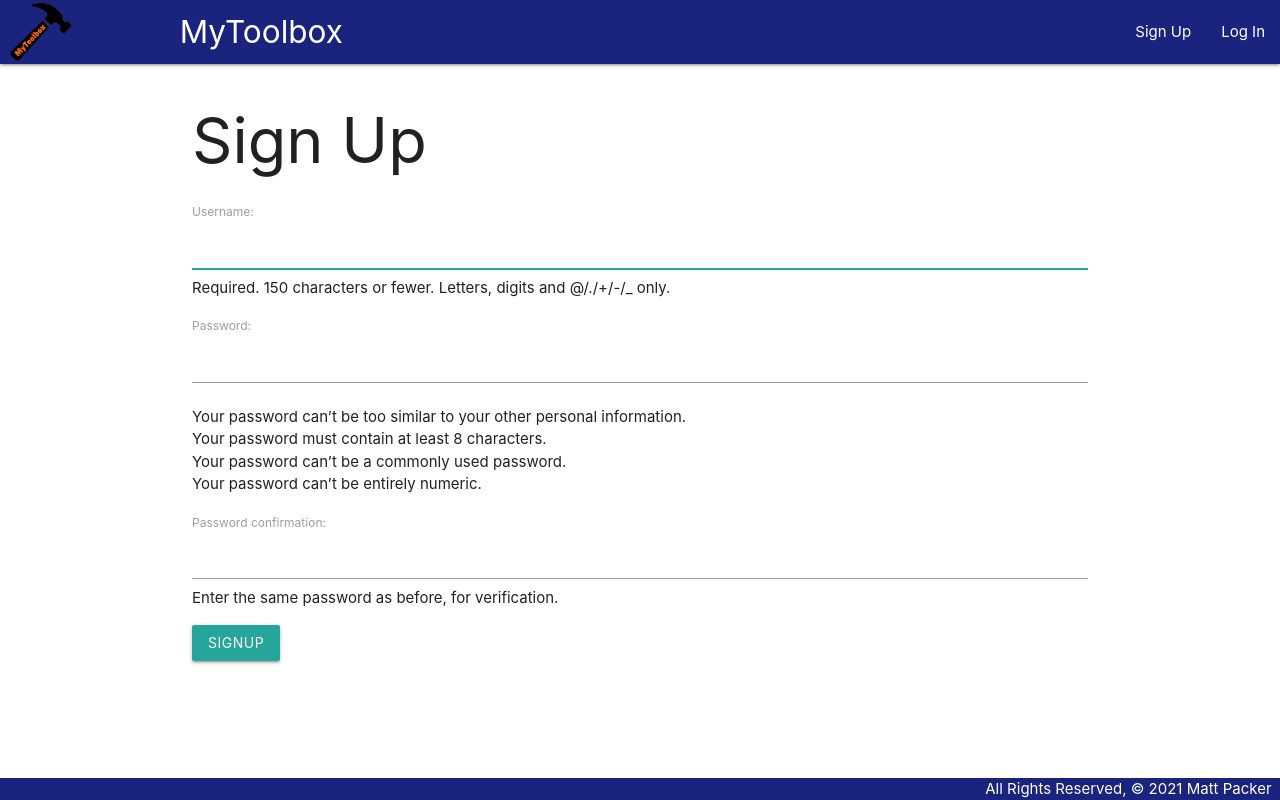
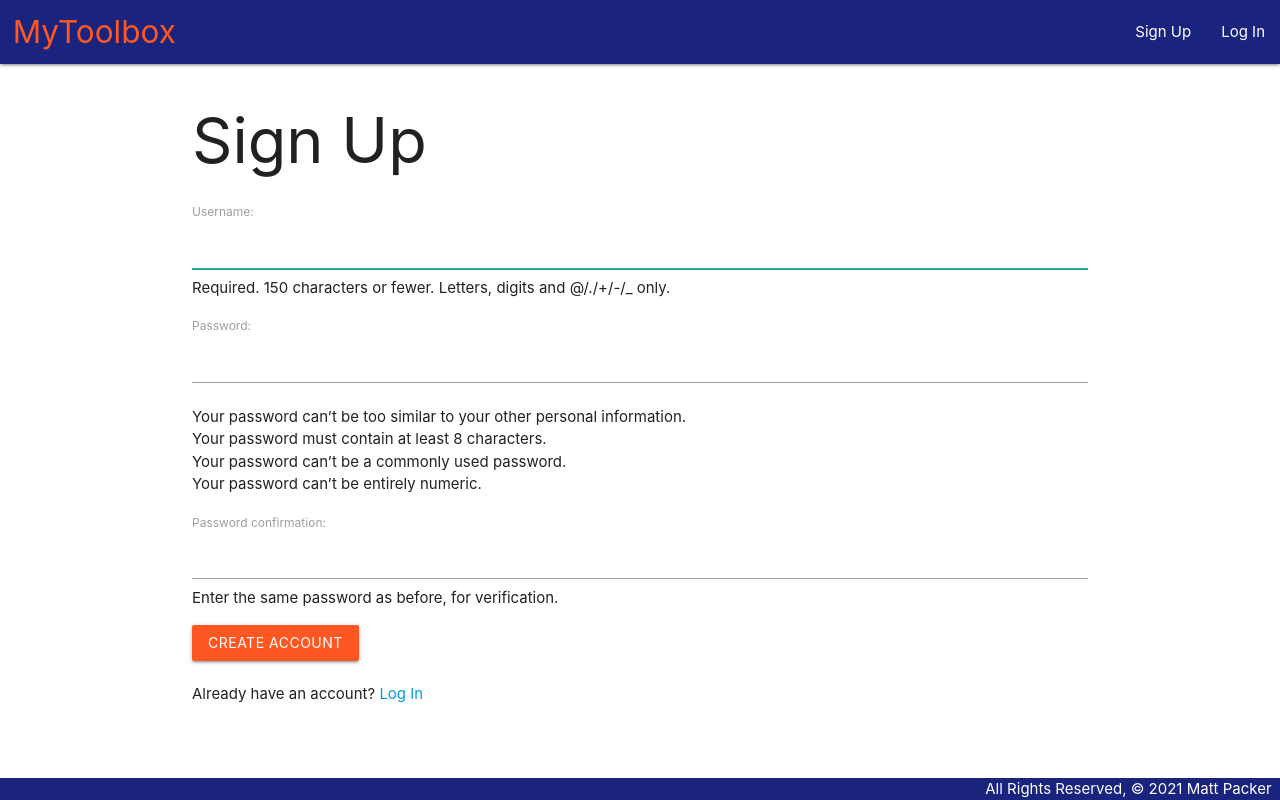
Before and after one commit to mmpacker/mytoolbox, a Django app: page /accounts/signup/ in a window 1280 px wide. Run offline with Django 3.2, Linux system fonts and the light colour scheme.

Commit message:
update login and signup pages

```diff
--- a/main_app/templates/base.html
+++ b/main_app/templates/base.html
@@ -15,7 +15,7 @@
     <nav>
       <div class="nav-wrapper indigo darken-4">
         <ul>
-          <li>&nbsp;&nbsp;<img class="logo" src={% static "images/MyToolbox_Logo_Transparent_v2.png" %} height="65"><a href="/" class="left brand-logo">&nbsp;&nbsp;&nbsp;&nbsp;&nbsp;&nbsp;&nbsp;&nbsp;&nbsp;&nbsp;&nbsp;&nbsp;MyToolbox</a></li>
+          <li>&nbsp;&nbsp;&nbsp;<a href="/" class="left deep-orange-text brand-logo">MyToolbox</a></li>
         </ul>
         <ul class="right">
           {% if user.is_authenticated %}
--- a/main_app/templates/registration/login.html
+++ b/main_app/templates/registration/login.html
@@ -6,8 +6,10 @@
 <form method="post" action="{% url 'login' %}">
   {% csrf_token %}
   {{ form.as_p }}
-  <input type="submit" class="btn" value="login">
+  <input type="submit" class="deep-orange btn" value="login">
   <input type="hidden" name="next" value="{{ next }}">
-</form>
+</form><br/>
+<span>Need to create an account? <a class="" href="{% url 'signup' %}">Sign Up</a><span>
+
 
 {% endblock %}
--- a/main_app/templates/registration/signup.html
+++ b/main_app/templates/registration/signup.html
@@ -10,7 +10,8 @@
 <form method="post" action="{% url 'signup' %}">
   {% csrf_token %}
   {{ form.as_p }}
-  <input type="submit" class="btn" value="signup">
-</form>
+  <input type="submit" class="deep-orange btn" value="Create Account">
+</form><br/>
+<span>Already have an account? <a class="" href="{% url 'login' %}">Log In</a><span>
 
 {% endblock %}
--- a/main_app/views.py
+++ b/main_app/views.py
@@ -10,7 +10,7 @@ from django.contrib.auth.decorators import login_required
 
 # Create your views here.
 def home(request):
-  return redirect('login')
+  return redirect('landing')
 
 @login_required
 def landing(request):
--- a/mytoolbox/settings.py
+++ b/mytoolbox/settings.py
@@ -121,3 +121,5 @@ USE_TZ = True
 STATIC_URL = '/static/'
 
 LOGIN_REDIRECT_URL = '/landing/'
+
+LOGOUT_REDIRECT_URL = '/login/'
```
